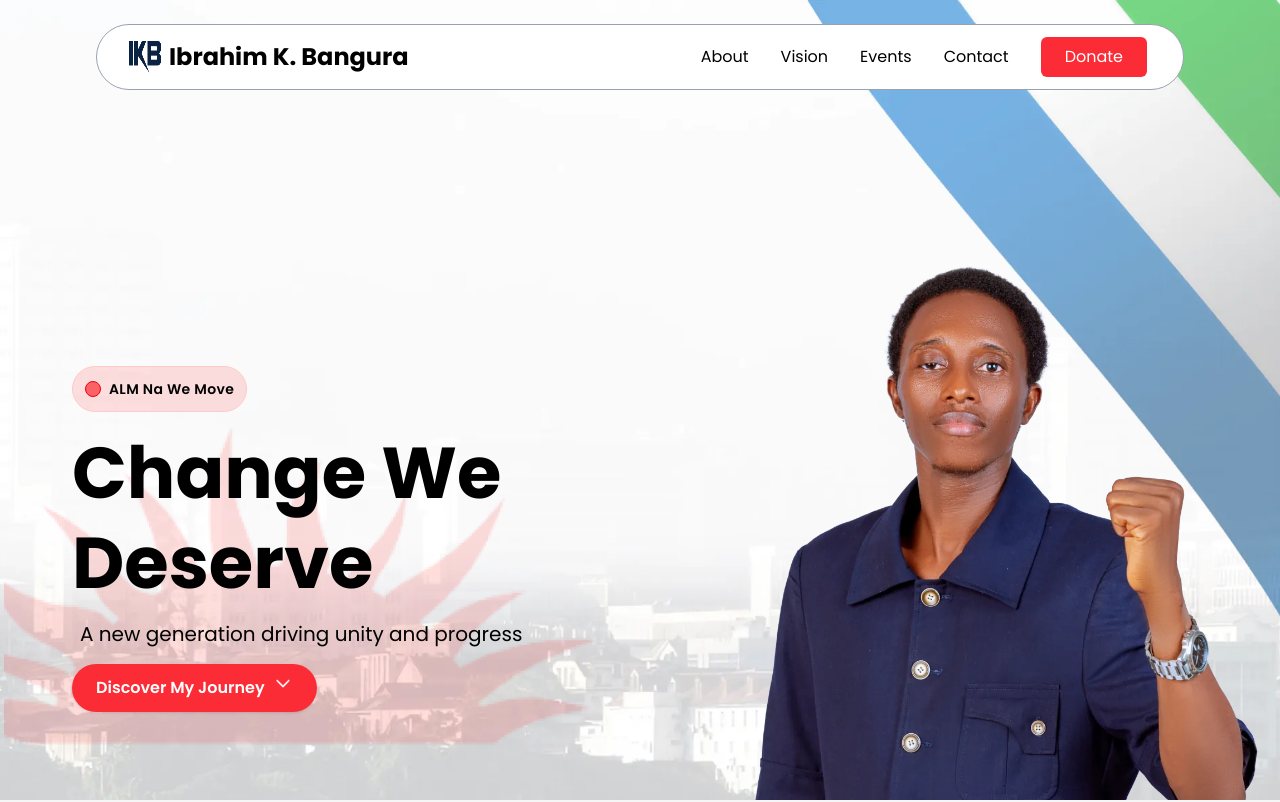
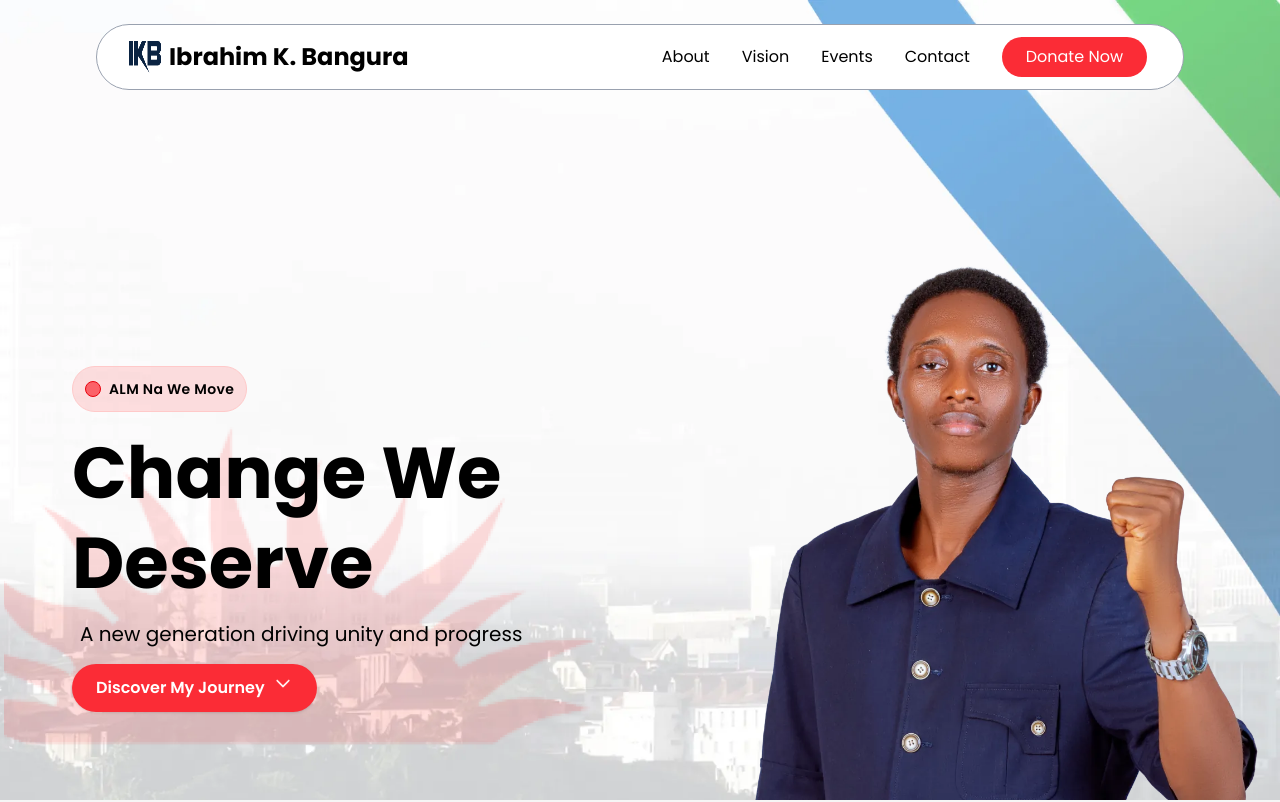
Before and after one commit to ideftbuild/apc-deputy-landing, a React (Vite) app: page / in a window 1280 px wide. Shown: the top 802 px of the page. Built offline with nearby package versions, Linux system fonts and the light colour scheme; no server answers.

Commit message:
refactor: update content and styling

```diff
--- a/src/components/Navbar.tsx
+++ b/src/components/Navbar.tsx
@@ -47,9 +47,9 @@ export default function Navbar() {
           </a>
           <a
             href={APP_CONSTANTS.donateLink}
-            className="bg-red-500 text-white px-6 py-2 rounded-md font-medium hover:bg-red-600 transition-colors"
+            className="bg-red-500 text-white px-6 py-2 rounded-full font-medium hover:bg-red-600 transition-colors"
           >
-            Donate
+            Donate Now
           </a>
         </div>
 
@@ -57,7 +57,7 @@ export default function Navbar() {
         <div className="flex md:hidden items-center space-x-4 ml-auto">
           <a
             href={APP_CONSTANTS.donateLink}
-            className="bg-red-500 text-white px-4 py-2 rounded-md text-sm font-medium hover:bg-red-600 transition-colors"
+            className="bg-red-500 text-white px-4 py-2 rounded-full text-sm font-medium hover:bg-red-600 transition-colors"
           >
             Donate
           </a>
```
